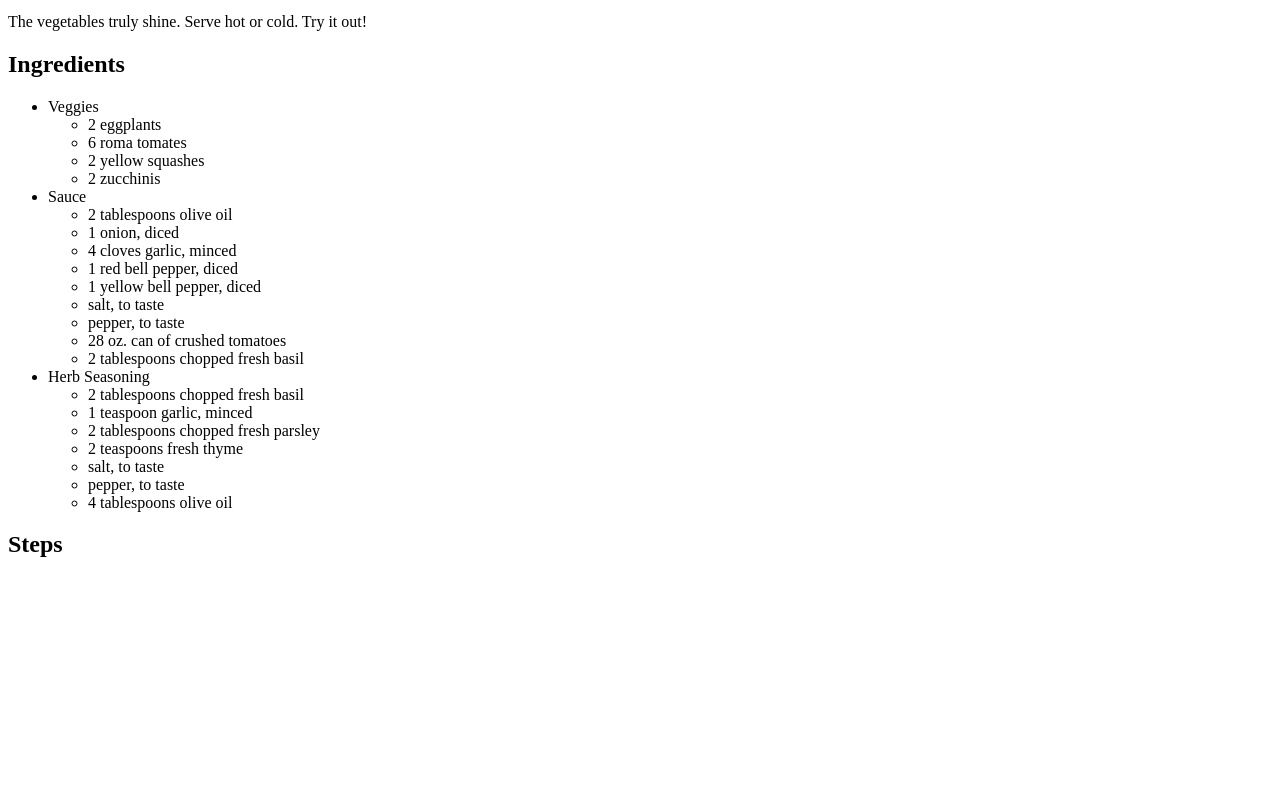
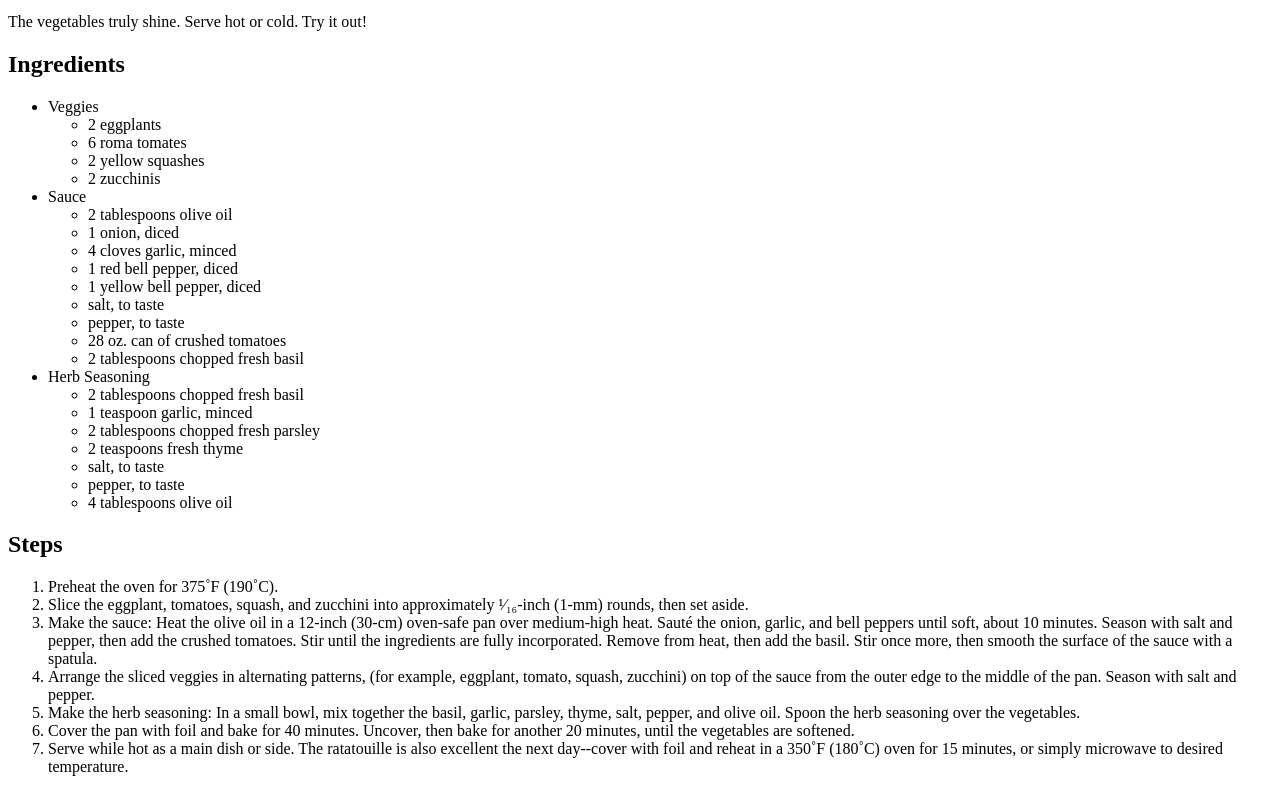
Before and after one commit to samicraus/odin-recipes, a plain HTML site: page recipes/ratatouille.html in a window 1280 px wide. Shown: the part 772-1564 px from the top of the page. Before the commit the page ends 1350 px from the top, so only its background shows below. Drawn offline with Linux system fonts and the light colour scheme.

Commit message:
List steps ratatouille.html

```diff
--- a/recipes/ratatouille.html
+++ b/recipes/ratatouille.html
@@ -44,5 +44,14 @@
                     </ul>
             </ul>
         <h2>Steps</h2>
+            <ol>
+                <li>Preheat the oven for 375˚F (190˚C).</li>
+                <li>Slice the eggplant, tomatoes, squash, and zucchini into approximately ¹⁄₁₆-inch (1-mm) rounds, then set aside.</li>
+                <li>Make the sauce: Heat the olive oil in a 12-inch (30-cm) oven-safe pan over medium-high heat. Sauté the onion, garlic, and bell peppers until soft, about 10 minutes. Season with salt and pepper, then add the crushed tomatoes. Stir until the ingredients are fully incorporated. Remove from heat, then add the basil. Stir once more, then smooth the surface of the sauce with a spatula.</li>
+                <li>Arrange the sliced veggies in alternating patterns, (for example, eggplant, tomato, squash, zucchini) on top of the sauce from the outer edge to the middle of the pan. Season with salt and pepper.</li>
+                <li>Make the herb seasoning: In a small bowl, mix together the basil, garlic, parsley, thyme, salt, pepper, and olive oil. Spoon the herb seasoning over the vegetables.</li>
+                <li>Cover the pan with foil and bake for 40 minutes. Uncover, then bake for another 20 minutes, until the vegetables are softened.</li>
+                <li>Serve while hot as a main dish or side. The ratatouille is also excellent the next day--cover with foil and reheat in a 350˚F (180˚C) oven for 15 minutes, or simply microwave to desired temperature.</li>
+            </ol>
     </body>
 </html>
```
